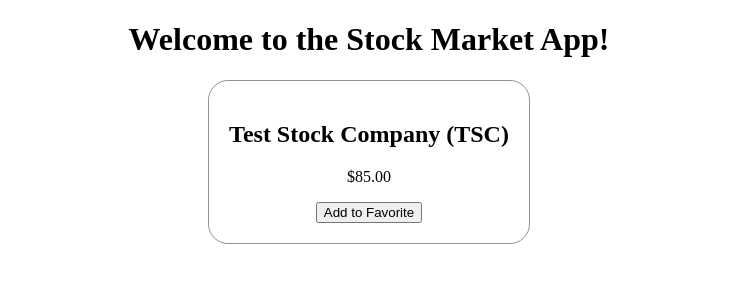
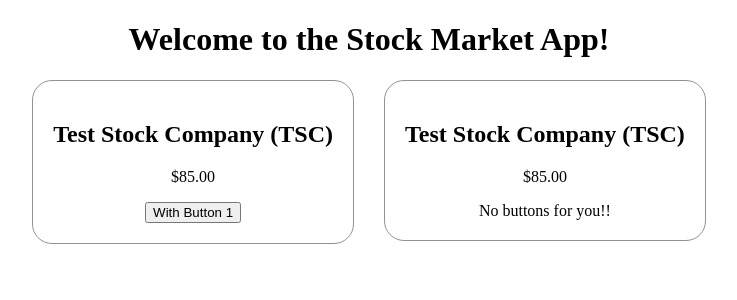
Before and after one commit to EricRibia/angularproject, an Angular app: page / in a window 1280 px wide. Shown: the top 300 px of the page, without its empty margins (271-1008 px from the left). Built offline with nearby package versions, Linux system fonts and the light colour scheme.

Commit message:
decorators and projection

```diff
--- a/src/app/stock-component/stock-component.component.html
+++ b/src/app/stock-component/stock-component.component.html
@@ -1,5 +1,10 @@
 <h1 class="text-center">Welcome to the Stock Market App!</h1>
 
 <div class="stock-container" >
-  <app-stock-item [stock]="stock" (toggleFavorite)="handleToggleFavorite()"></app-stock-item>
+  <app-stock-item [stock]="stock" (toggleFavorite)="handleToggleFavorite()">
+    <button (click)="testMethod()">With Button 1</button>
+  </app-stock-item>
+  <app-stock-item [stock]="stock">
+    No buttons for you!!
+  </app-stock-item>
 </div>
--- a/src/app/stock-component/stock-component.component.ts
+++ b/src/app/stock-component/stock-component.component.ts
@@ -1,15 +1,4 @@
-import {
-  Component,
-  OnInit,
-  SimpleChanges,
-  OnChanges,
-  OnDestroy,
-  DoCheck,
-  AfterViewChecked,
-  AfterViewInit,
-  AfterContentChecked,
-  AfterContentInit,
-} from '@angular/core';
+import { Component, OnInit } from '@angular/core';
 import { StockModel } from '../models/stock-model';
 
 @Component({
@@ -17,17 +6,7 @@
   templateUrl: './stock-component.component.html',
   styleUrls: ['./stock-component.component.scss'],
 })
-export class StockComponentComponent
-  implements
-    OnInit,
-    OnChanges,
-    OnDestroy,
-    DoCheck,
-    AfterContentChecked,
-    AfterContentInit,
-    AfterViewChecked,
-    AfterViewInit
-{
+export class StockComponentComponent implements OnInit {
   public stock: StockModel | undefined;
   constructor() {}
 
@@ -35,29 +14,12 @@
     this.stock = new StockModel('Test Stock Company', 'TSC', 85, 80);
     console.log('App Component - On Init');
   }
-  ngAfterViewInit(): void {
-    console.log('App Component - After View Init');
-  }
-  ngAfterViewChecked(): void {
-    console.log('App Component - After View Checked');
-  }
-  ngAfterContentInit(): void {
-    console.log('App Component - After Content Init');
-  }
-  ngAfterContentChecked(): void {
-    console.log('App Component - After Content Checked');
-  }
-  ngDoCheck(): void {
-    console.log('App Component - Do Check');
-  }
-  ngOnDestroy(): void {
-    console.log('App Component - On Destroy');
-  }
-  ngOnChanges(changes: SimpleChanges): void {
-    console.log('App Component - On Changes - ', changes);
-  }
 
   handleToggleFavorite() {
     this.stock!['favorite'] = !this.stock!['favorite'];
   }
+
+  testMethod() {
+    console.log('Test method in AppComponent triggered');
+  }
 }
--- a/src/app/stock-component/stock-item/stock-item.component.html
+++ b/src/app/stock-component/stock-item/stock-item.component.html
@@ -1,5 +1,6 @@
 <div class="text-center stock-box" [ngClass]="{'favorite':stockObj.favorite}">
   <h2>{{stockObj.name}} ({{stockObj.code}})</h2>
   <p>{{stockObj.price|currency}}</p>
-  <button (click)="onToggleFavorite()">Add to Favorite</button>
+<!--  <button (click)="onToggleFavorite()">Add to Favorite</button>-->
+  <ng-content></ng-content>
 </div>
--- a/src/app/stock-component/stock-item/stock-item.component.ts
+++ b/src/app/stock-component/stock-item/stock-item.component.ts
@@ -3,16 +3,7 @@
   Component,
   EventEmitter,
   Input,
-  OnInit,
   Output,
-  SimpleChanges,
-  OnChanges,
-  OnDestroy,
-  DoCheck,
-  AfterViewChecked,
-  AfterViewInit,
-  AfterContentChecked,
-  AfterContentInit,
 } from '@angular/core';
 import { StockModel } from '../../models/stock-model';
 
@@ -22,47 +13,13 @@
   styleUrls: ['./stock-item.component.scss'],
   changeDetection: ChangeDetectionStrategy.OnPush,
 })
-export class StockItemComponent
-  implements
-    OnInit,
-    OnChanges,
-    OnDestroy,
-    DoCheck,
-    AfterContentChecked,
-    AfterContentInit,
-    AfterViewChecked,
-    AfterViewInit
-{
+export class StockItemComponent {
   @Input() public stock: StockModel | undefined;
   @Output() public toggleFavorite: EventEmitter<StockModel>;
 
+  // projection article - https://medium.com/claritydesignsystem/ng-content-the-hidden-docs-96a29d70d11b
   constructor() {
     this.toggleFavorite = new EventEmitter<StockModel>();
-  }
-
-  ngOnInit(): void {
-    console.log('Stock Item Component - ngOnInit');
-  }
-  ngAfterViewInit(): void {
-    console.log('Stock Item Component - ngAfterViewInit');
-  }
-  ngAfterViewChecked(): void {
-    console.log('Stock Item Component - ngAfterViewChecked');
-  }
-  ngAfterContentInit(): void {
-    console.log('Stock Item Component - ngAfterContentInit');
-  }
-  ngAfterContentChecked(): void {
-    console.log('Stock Item Component - ngAfterContentChecked');
-  }
-  ngDoCheck(): void {
-    console.log('Stock Item Component - Do Check');
-  }
-  ngOnDestroy(): void {
-    console.log('Stock Item Component - On Destroy');
-  }
-  ngOnChanges(changes: SimpleChanges): void {
-    console.log('Stock Item Component - On Changes');
   }
 
   onToggleFavorite() {
```
